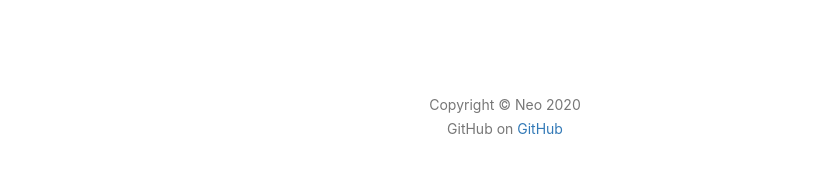
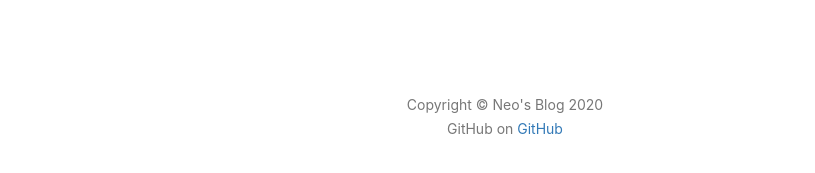
Before and after one commit to echoheart/echoheart.github.io, a Jekyll site: the page built from index.html, in a window 1280 px wide and 900 px high, scrolled down 2248 px. Shown: the part 667-840 px from the top of the window, without its empty margins (135-950 px from the left). Built offline with Jekyll 4.4.1, drawn with Linux system fonts in a browser that asks for light colours; nearby versions of some CDN libraries; the list of posts is cut into pages by our own code; comment, search, counter and statistics services are not loaded; some of the changed text lies outside the part shown.

Commit message:
修改title

```diff
--- a/_config.yml
+++ b/_config.yml
@@ -1,5 +1,5 @@
 # Site settings
-title: Neo
+title: Neo's Blog
 SEOTitle: 李满堂的博客
 header-img: img/post-bg-js-version.jpg
 email: limantang01@gmail.com
```
